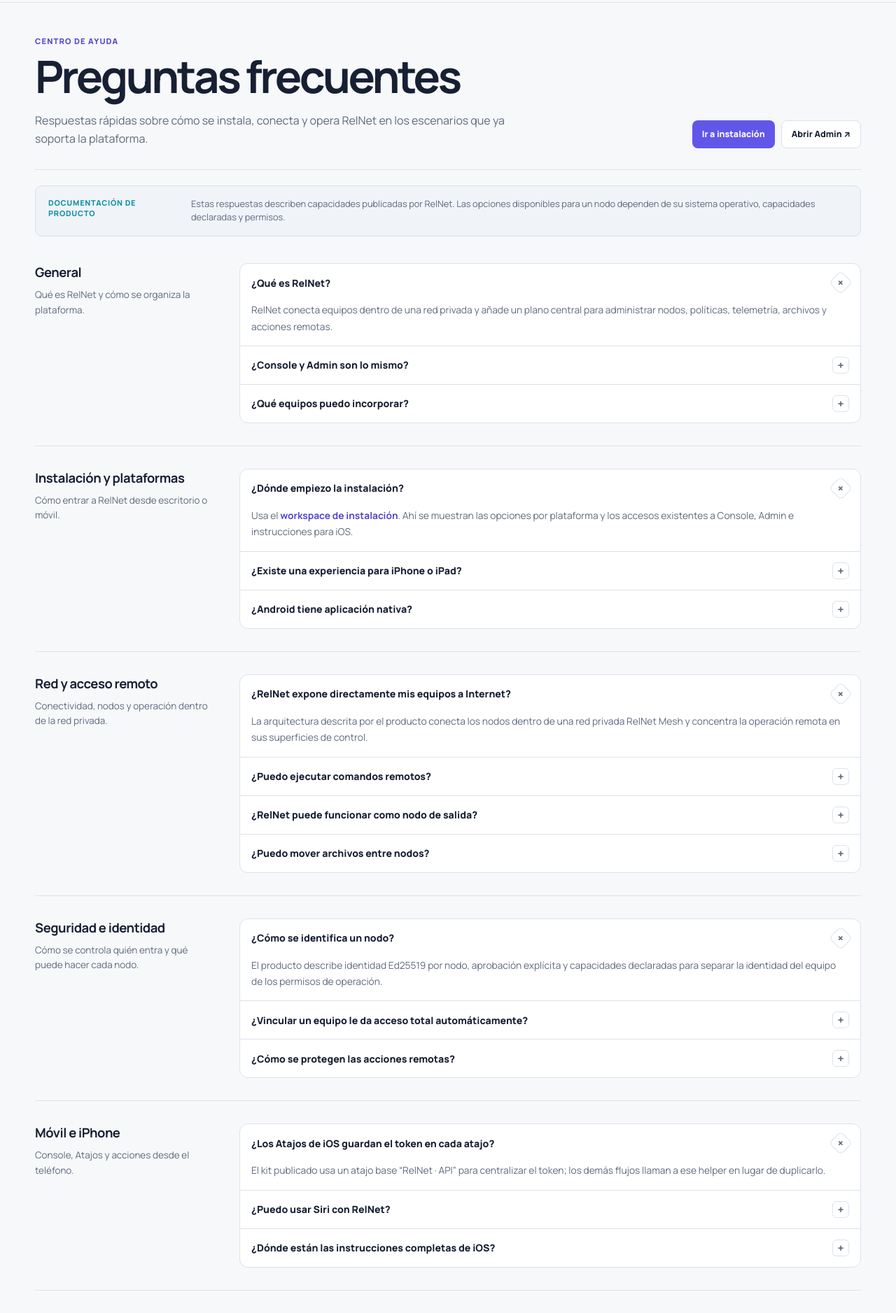
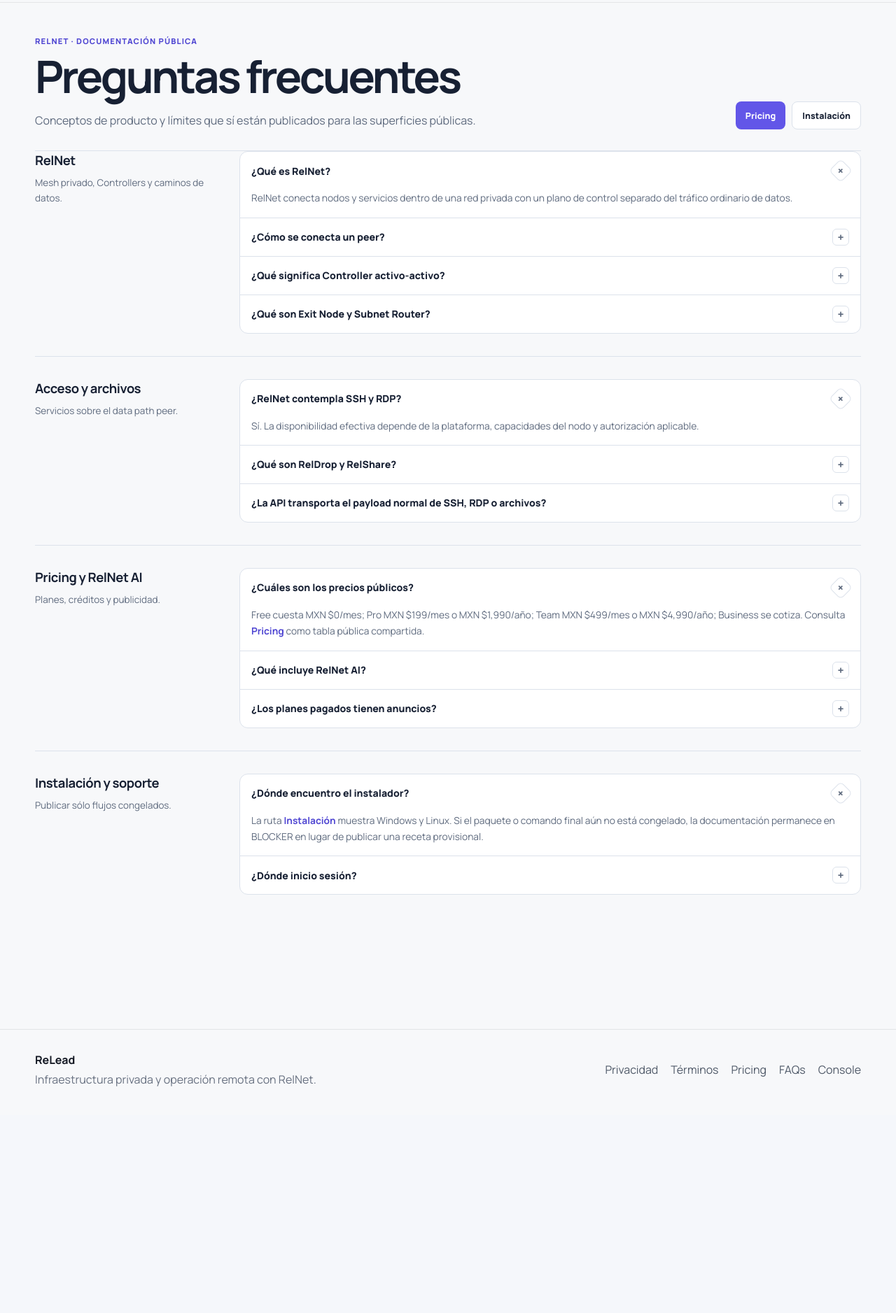
Before and after one commit to ricardomartinez-xcode/Landing, a Next.js app: page /FAQs in a window 1280 px wide. Shown: the part 69-1946 px from the top of the page at 70% size. After the commit the page ends 1663 px from the top, so only its background shows below. Built offline with nearby package versions, Linux system fonts and the light colour scheme.

Commit message:
fix(public): remove stale public surface domains

```diff
--- a/app/FAQs/page.tsx
+++ b/app/FAQs/page.tsx
@@ -3,151 +3,43 @@ import Link from 'next/link';
 import { FAQGroup } from '@/components/ui/FAQGroup';
 import styles from './faqs.module.css';
 
-const adminUrl = 'https://api.relead.com.mx/admin/';
-
 export const metadata: Metadata = {
-  title: 'FAQs | RelNet by ReLead',
-  description: 'Preguntas frecuentes sobre RelNet, instalación, red privada, seguridad, acceso remoto y uso móvil.'
+  title: 'FAQs de RelNet | ReLead',
+  description: 'Preguntas públicas sobre RelNet, conectividad, acceso remoto, archivos, RelNet AI y planes.'
 };
 
 export default function FAQsPage() {
   return (
     <main className={styles.page}>
       <header className={styles.header}>
-        <div>
-          <span className={styles.kicker}>Centro de ayuda</span>
-          <h1>Preguntas frecuentes</h1>
-          <p>Respuestas rápidas sobre cómo se instala, conecta y opera RelNet en los escenarios que ya soporta la plataforma.</p>
-        </div>
-        <div className={styles.headerActions}>
-          <Link href="/install" className={styles.primaryAction}>Ir a instalación</Link>
-          <a href={adminUrl} className={styles.secondaryAction}>Abrir Admin ↗</a>
-        </div>
+        <div><span className={styles.kicker}>RelNet · documentación pública</span><h1>Preguntas frecuentes</h1><p>Conceptos de producto y límites que sí están publicados para las superficies públicas.</p></div>
+        <div className={styles.headerActions}><Link href="/pricing" className={styles.primaryAction}>Pricing</Link><Link href="/install" className={styles.secondaryAction}>Instalación</Link></div>
       </header>
 
-      <div className={styles.notice}>
-        <span>Documentación de producto</span>
-        <p>Estas respuestas describen capacidades publicadas por RelNet. Las opciones disponibles para un nodo dependen de su sistema operativo, capacidades declaradas y permisos.</p>
-      </div>
+      <div className={styles.groups}>
+        <FAQGroup title="RelNet" description="Mesh privado, Controllers y caminos de datos." items={[
+          { question: '¿Qué es RelNet?', answer: <p>RelNet conecta nodos y servicios dentro de una red privada con un plano de control separado del tráfico ordinario de datos.</p> },
+          { question: '¿Cómo se conecta un peer?', answer: <p>RelNet prefiere direct P2P. Si ese camino no está disponible puede intentar Peer Relay y después RelNet Relay, siempre sujeto a autorización y estado aplicable.</p> },
+          { question: '¿Qué significa Controller activo-activo?', answer: <p>Los Controllers elegibles pueden coordinar estado sin depender de roles permanentes de primario/secundario. La preferencia de conexión no crea privilegios especiales.</p> },
+          { question: '¿Qué son Exit Node y Subnet Router?', answer: <p>Son capacidades de red distintas: Exit Node cubre salida autorizada y Subnet Router acceso a prefijos autorizados. No se presumen habilitadas sólo por pertenecer a un plan.</p> }
+        ]} />
 
-      <div className={styles.groups}>
-        <FAQGroup
-          title="General"
-          description="Qué es RelNet y cómo se organiza la plataforma."
-          items={[
-            {
-              question: '¿Qué es RelNet?',
-              answer: <p>RelNet conecta equipos dentro de una red privada y añade un plano central para administrar nodos, políticas, telemetría, archivos y acciones remotas.</p>
-            },
-            {
-              question: '¿Console y Admin son lo mismo?',
-              answer: <p>No. Console está orientada a la operación cotidiana de nodos y red; Admin concentra funciones administrativas, observabilidad, recuperación y mantenimiento de la plataforma.</p>
-            },
-            {
-              question: '¿Qué equipos puedo incorporar?',
-              answer: <p>El sitio actual contempla nodos Windows y Linux, además de acceso móvil mediante la experiencia web y los flujos disponibles para iPhone/iPad.</p>
-            }
-          ]}
-        />
+        <FAQGroup title="Acceso y archivos" description="Servicios sobre el data path peer." items={[
+          { question: '¿RelNet contempla SSH y RDP?', answer: <p>Sí. La disponibilidad efectiva depende de la plataforma, capacidades del nodo y autorización aplicable.</p> },
+          { question: '¿Qué son RelDrop y RelShare?', answer: <p>RelDrop cubre transferencias entre peers y RelShare recursos compartidos persistentes, con operaciones sujetas a capacidades y autorización.</p> },
+          { question: '¿La API transporta el payload normal de SSH, RDP o archivos?', answer: <p>No como camino ordinario. El control puede autorizar y coordinar; el payload de servicio permanece en el data path peer autorizado.</p> }
+        ]} />
 
-        <FAQGroup
-          title="Instalación y plataformas"
-          description="Cómo entrar a RelNet desde escritorio o móvil."
-          items={[
-            {
-              question: '¿Dónde empiezo la instalación?',
-              answer: <p>Usa el <Link href="/install">workspace de instalación</Link>. Ahí se muestran las opciones por plataforma y los accesos existentes a Console, Admin e instrucciones para iOS.</p>
-            },
-            {
-              question: '¿Existe una experiencia para iPhone o iPad?',
-              answer: <p>Sí. La ruta de instalación incluye la Web App de RelNet Console y el kit de Atajos para acciones compatibles desde iOS y Siri.</p>
-            },
-            {
-              question: '¿Android tiene aplicación nativa?',
-              answer: <p>La experiencia publicada actualmente utiliza la PWA/Console web. El sitio no presenta el APK nativo como una descarga final disponible.</p>
-            }
-          ]}
-        />
+        <FAQGroup title="Pricing y RelNet AI" description="Planes, créditos y publicidad." items={[
+          { question: '¿Cuáles son los precios públicos?', answer: <p>Free cuesta MXN $0/mes; Pro MXN $199/mes o MXN $1,990/año; Team MXN $499/mes o MXN $4,990/año; Business se cotiza. Consulta <Link href="/pricing">Pricing</Link> como tabla pública compartida.</p> },
+          { question: '¿Qué incluye RelNet AI?', answer: <p>Free no incluye RelNet AI. Pro incluye 100 AI Credits al mes. Team incluye un pool de 500 AI Credits al mes. Business usa una cuota contractual configurable. No publicamos equivalencias adicionales para los créditos.</p> },
+          { question: '¿Los planes pagados tienen anuncios?', answer: <p>Los dashboards de planes pagados permanecen sin anuncios. Free puede incluir patrocinio nativo directo en su dashboard; scripts publicitarios de terceros están prohibidos allí. Las superficies públicas pueden incluir publicidad contextual o patrocinio directo conforme a su política.</p> }
+        ]} />
 
-        <FAQGroup
-          title="Red y acceso remoto"
-          description="Conectividad, nodos y operación dentro de la red privada."
-          items={[
-            {
-              question: '¿RelNet expone directamente mis equipos a Internet?',
-              answer: <p>La arquitectura descrita por el producto conecta los nodos dentro de una red privada RelNet Mesh y concentra la operación remota en sus superficies de control.</p>
-            },
-            {
-              question: '¿Puedo ejecutar comandos remotos?',
-              answer: <p>Los nodos que declaran capacidades de terminal pueden ejecutar operaciones remotas desde las superficies y flujos autorizados. La capacidad concreta depende del nodo y su sistema operativo.</p>
-            },
-            {
-              question: '¿RelNet puede funcionar como nodo de salida?',
-              answer: <p>RelNet contempla nodos de salida autorizados para enrutar tráfico cuando esa capacidad está habilitada y permitida para el nodo.</p>
-            },
-            {
-              question: '¿Puedo mover archivos entre nodos?',
-              answer: <p>La plataforma publica capacidades de transferencia y recursos compartidos entre nodos compatibles dentro de la red privada.</p>
-            }
-          ]}
-        />
-
-        <FAQGroup
-          title="Seguridad e identidad"
-          description="Cómo se controla quién entra y qué puede hacer cada nodo."
-          items={[
-            {
-              question: '¿Cómo se identifica un nodo?',
-              answer: <p>El producto describe identidad Ed25519 por nodo, aprobación explícita y capacidades declaradas para separar la identidad del equipo de los permisos de operación.</p>
-            },
-            {
-              question: '¿Vincular un equipo le da acceso total automáticamente?',
-              answer: <p>No. RelNet separa vinculación, aprobación, reautenticación, capacidades y políticas. La incorporación de un nodo no equivale a conceder acceso irrestricto.</p>
-            },
-            {
-              question: '¿Cómo se protegen las acciones remotas?',
-              answer: <p>El sitio actual menciona políticas por nodo, rotación de credenciales, actualizaciones firmadas y leases de comandos como parte del modelo de operación protegida.</p>
-            }
-          ]}
-        />
-
-        <FAQGroup
-          title="Móvil e iPhone"
-          description="Console, Atajos y acciones desde el teléfono."
-          items={[
-            {
-              question: '¿Los Atajos de iOS guardan el token en cada atajo?',
-              answer: <p>El kit publicado usa un atajo base “RelNet · API” para centralizar el token; los demás flujos llaman a ese helper en lugar de duplicarlo.</p>
-            },
-            {
-              question: '¿Puedo usar Siri con RelNet?',
-              answer: <p>Sí, para los Atajos documentados en el kit móvil. La acción final sigue dependiendo de que el nodo esté en línea y declare la capacidad solicitada.</p>
-            },
-            {
-              question: '¿Dónde están las instrucciones completas de iOS?',
-              answer: <p>Están enlazadas desde <Link href="/install">Instalación</Link>, junto con el paquete público de instrucciones y los flujos disponibles.</p>
-            }
-          ]}
-        />
-
-        <FAQGroup
-          title="Administración y problemas"
-          description="Qué revisar cuando algo no aparece o no responde."
-          items={[
-            {
-              question: 'Un nodo aparece pero una acción no está disponible. ¿Por qué?',
-              answer: <p>Las acciones se condicionan a las capacidades declaradas por el nodo, su estado efectivo y los permisos aplicables. Revisa primero esos datos antes de asumir un fallo de la interfaz.</p>
-            },
-            {
-              question: '¿Dónde reviso la salud o administración de la plataforma?',
-              answer: <p>Usa <a href={adminUrl}>Admin</a> para las funciones administrativas y de observabilidad que estén habilitadas para tu sesión.</p>
-            },
-            {
-              question: '¿Dónde consulto la información legal?',
-              answer: <p>Las rutas <Link href="/privacy">Privacidad</Link> y <Link href="/terms">Términos</Link> permanecen como secciones principales del sitio.</p>
-            }
-          ]}
-        />
+        <FAQGroup title="Instalación y soporte" description="Publicar sólo flujos congelados." items={[
+          { question: '¿Dónde encuentro el instalador?', answer: <p>La ruta <Link href="/install">Instalación</Link> muestra Windows y Linux. Si el paquete o comando final aún no está congelado, la documentación permanece en BLOCKER en lugar de publicar una receta provisional.</p> },
+          { question: '¿Dónde inicio sesión?', answer: <p>La experiencia autenticada vive en console.relead.com.mx. relead.com.mx permanece como web pública y api.relead.com.mx como API.</p> }
+        ]} />
       </div>
     </main>
   );
```
Also changed, not shown: app/install/InstallExperience.tsx (+39 -67 lines), 1 other file (tests, documents, lock files or other folders).
